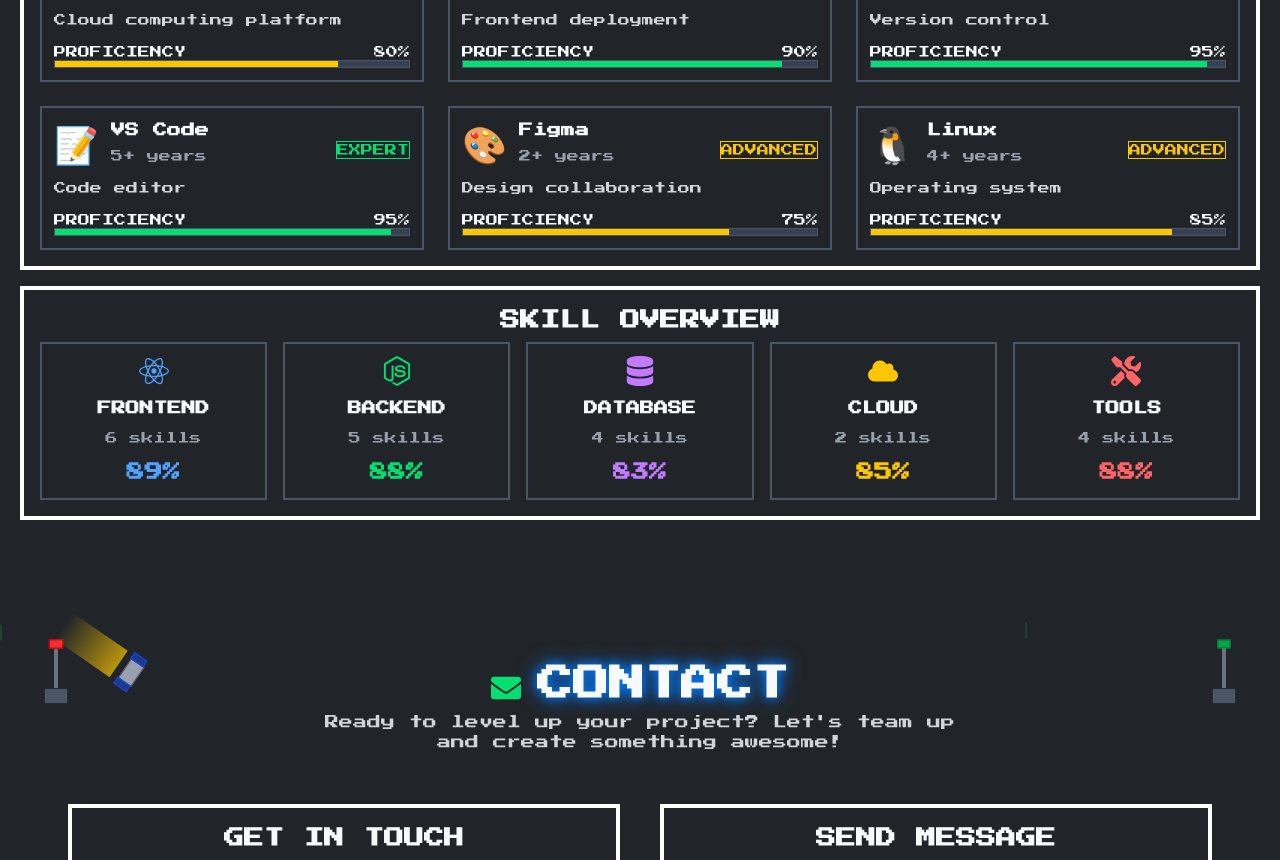
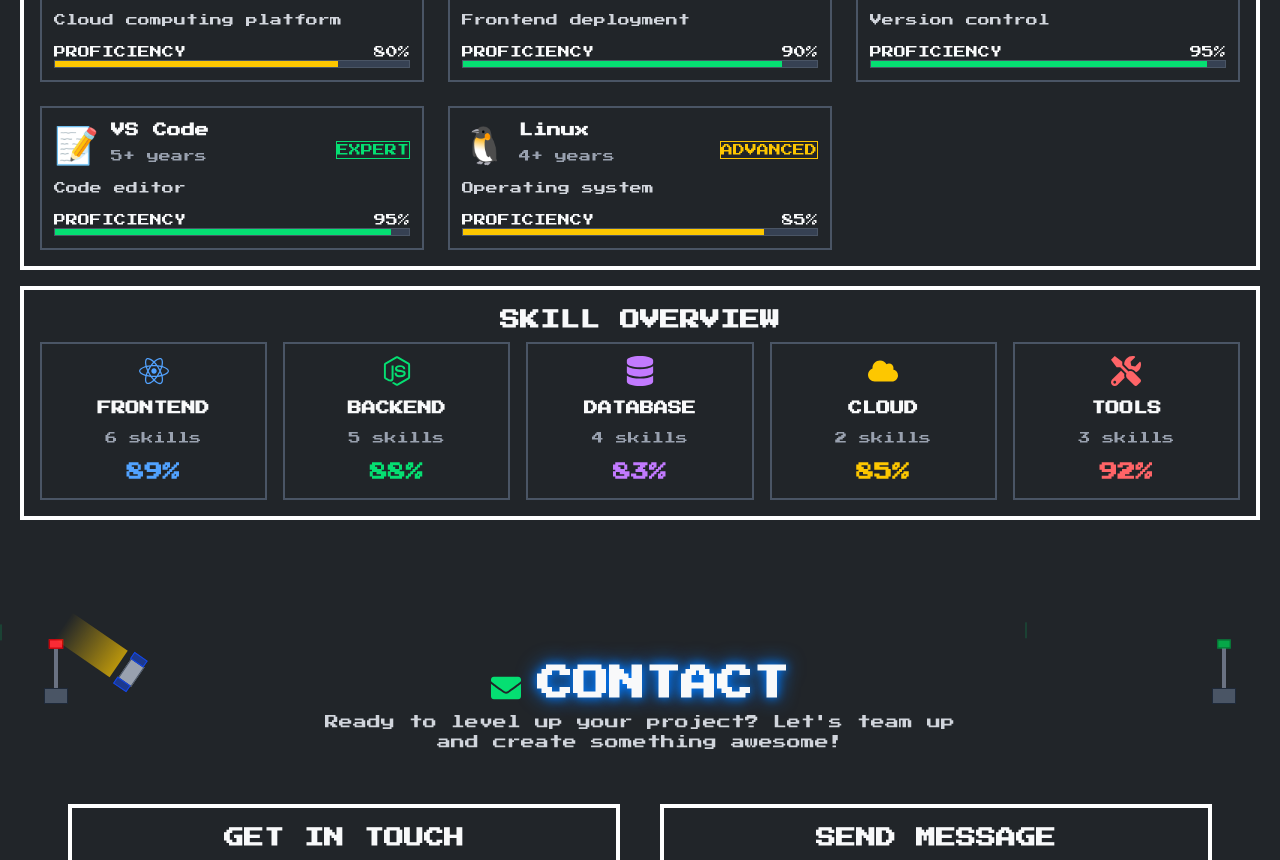
Before and after one commit to keval2310/Portfolio, a Next.js app: page / in a window 1280 px wide. Shown: the part 4742-5602 px from the top of the page. Built offline with nearby package versions, Linux system fonts and the light colour scheme.

Commit message:
Remove Figma from technologies list

```diff
--- a/src/constants/technologiesData.ts
+++ b/src/constants/technologiesData.ts
@@ -183,14 +183,7 @@ export const technologies: Technology[] = [
     description: "Code editor",
     experience: "5+ years",
   },
-  {
-    name: "Figma",
-    level: 75,
-    category: "tools",
-    icon: "🎨",
-    description: "Design collaboration",
-    experience: "2+ years",
-  },
+
   {
     name: "Linux",
     level: 85,
```
